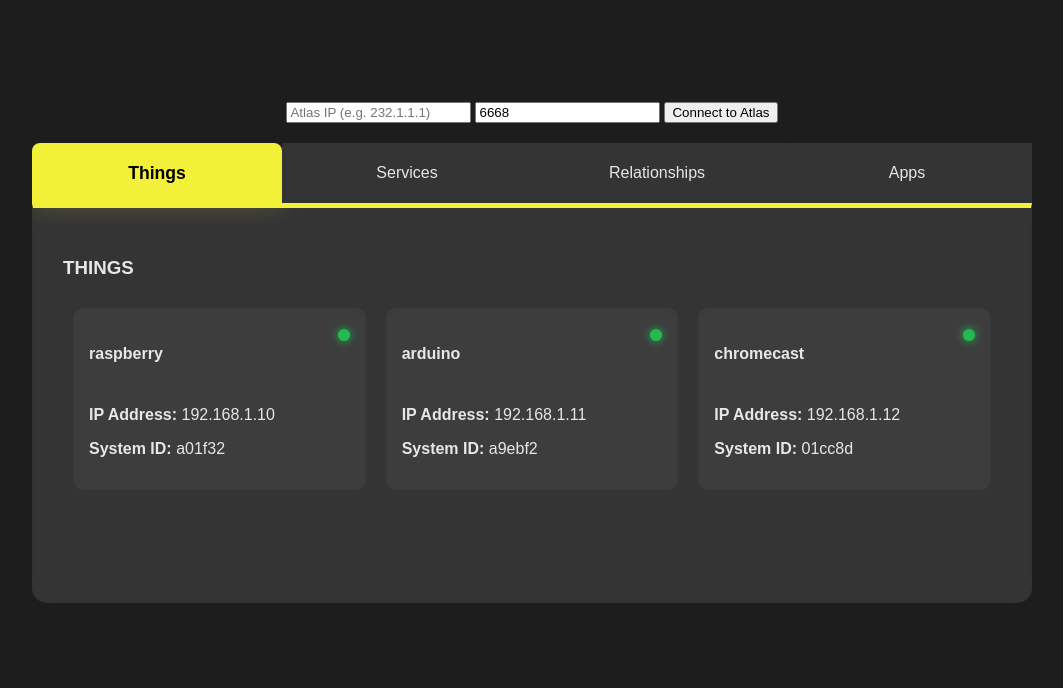
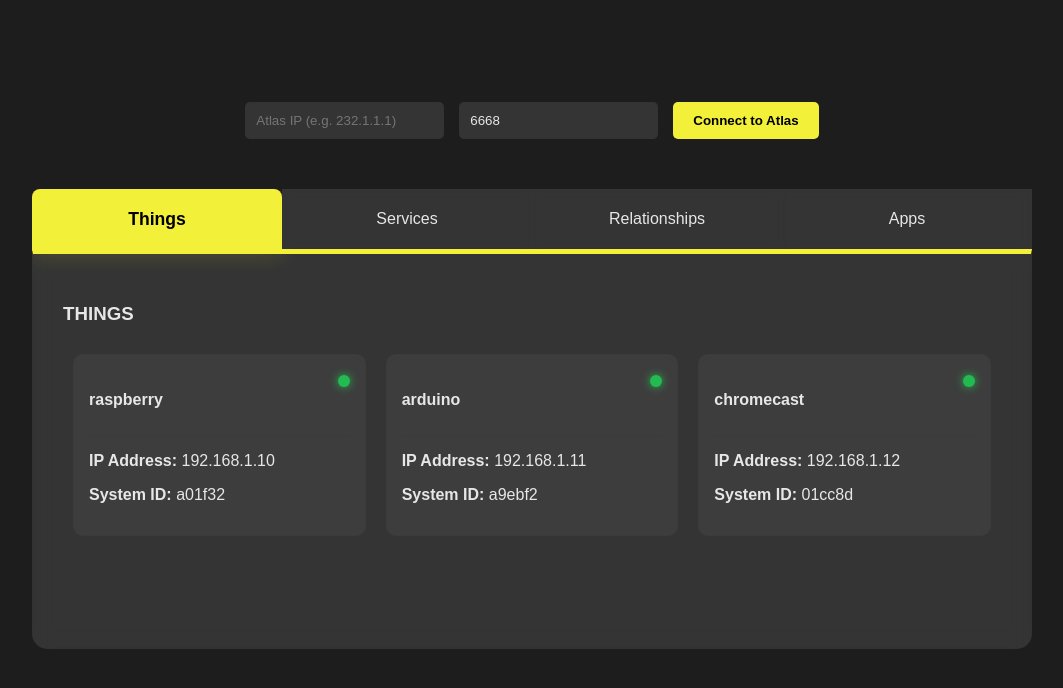
Before and after one commit to SvevaNullBologna/IOT_APP, a plain HTML site: page IOT_APP/index.html in a window 1280 px wide. Shown: the whole page, without its empty margins (108-1171 px from the left). Drawn offline with Linux system fonts and the light colour scheme.

Commit message:
working on discovery

```diff
--- a/IOT_APP/index.html
+++ b/IOT_APP/index.html
@@ -4,6 +4,7 @@
         <link rel="stylesheet" href="styles/colors.css">
         <link rel="stylesheet" href="styles/main.css">
         <link rel="stylesheet" href="styles/tabs_style.css">
+        <link rel="stylesheet" href="styles/ip_port_set.css">
          <link rel="stylesheet" href="styles/list_display_style.css">
     </head>
     <body>
--- /dev/null
+++ b/IOT_APP/styles/ip_port_set.css
@@ -0,0 +1,31 @@
+.ip_port_set {
+    display: flex;
+    gap: 15px;
+    margin-bottom: 30px;
+    z-index: 100;
+}
+
+.ip_port_set input[type="text"],
+.ip_port_set input[type="number"] {
+    padding: 10px;
+    border-radius: 5px;
+    border: 1px solid var(--border-color);
+    background: var(--tab-bg-inactive);
+    color: var(--text-main);
+    font-family: var(--font-family);
+}
+
+.ip_port_set input[type="button"] {
+    padding: 10px 20px;
+    background: var(--accent-color);
+    color: var(--accent-text);
+    border: none;
+    border-radius: 5px;
+    font-weight: bold;
+    cursor: pointer;
+    transition: transform 0.1s;
+}
+
+.ip_port_set input[type="button"]:active {
+    transform: scale(0.95);
+}
```
Also changed, not shown: IOT_APP/styles/main.css (line endings or trailing spaces).
